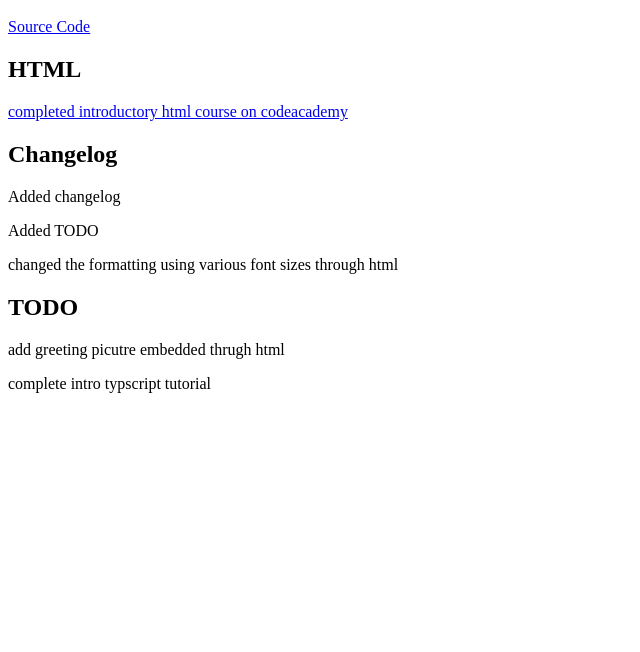
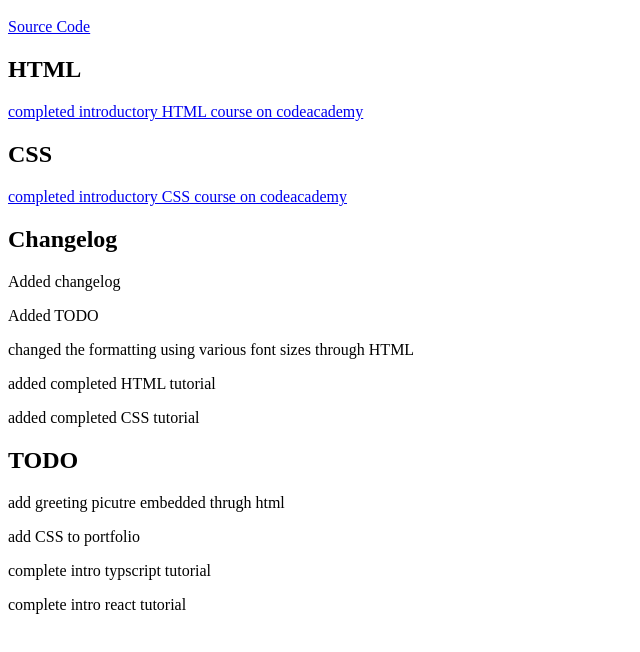
Before and after one commit to jakobw10/jakobw10.github.io, a plain HTML site: page index.html in a window 1280 px wide. Shown: the part 48-700 px from the top of the page, without its empty margins (0-640 px from the left). Drawn offline with Linux system fonts and the light colour scheme.

Commit message:
updated portfolio

```diff
--- a/index.html
+++ b/index.html
@@ -3,17 +3,25 @@
 <a href="https://github.com/jakobw10/jakobw10.github.io"> Source Code</a>
 <h2> HTML </h2>
   <body>
-    <a href="https://jakobw10.github.io/bears.html">completed introductory html course on codeacademy</a>
+    <a href="https://jakobw10.github.io/bears.html">completed introductory HTML course on codeacademy</a>
+  </body>
+<h2>CSS </h2>
+  <body>
+    <a href="https://jakobw10.github.io/vacation.html">completed introductory CSS course on codeacademy</a>
   </body>
 <h2> Changelog </h2>
   <body>
     <p> Added changelog</p>
     <p> Added TODO </p>
-    <p> changed the formatting using various font sizes through html</p>
+    <p> changed the formatting using various font sizes through HTML</p>
+    <p> added completed HTML tutorial</p>
+    <p> added completed CSS tutorial</p>
     <body>
 <h2> TODO </h2>
   <body>
     <p>add greeting picutre embedded thrugh html</p>
+    <p> add CSS to portfolio</p>
     <p> complete intro typscript tutorial</p>
+    <p> complete intro react tutorial</p>
   </body>
 </html>
```
